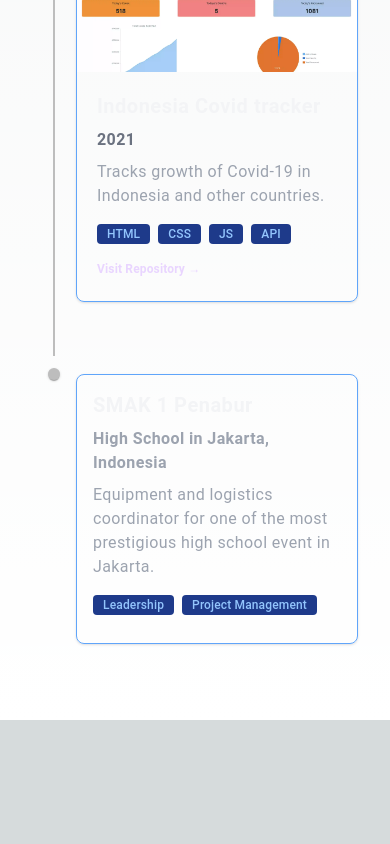
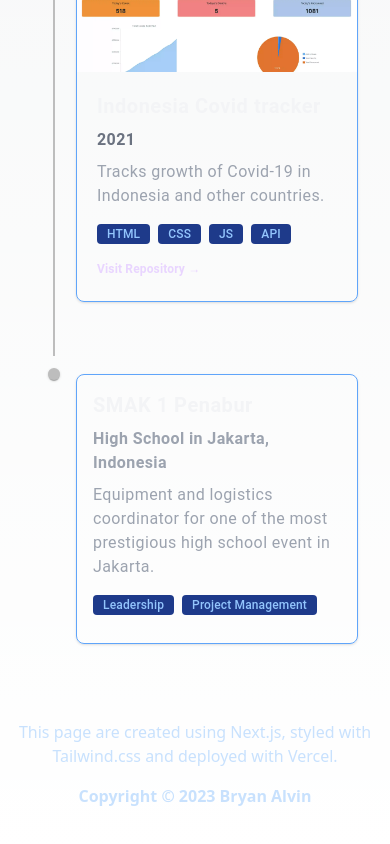
Before and after one commit to brebribre/pers-web, a Next.js app: page /components/layout/Timeline in a window 390 px wide. Shown: the part 4634-5478 px from the top of the page. Before the commit the page ends 5354 px from the top, so only its background shows below. Built offline with nearby package versions, Linux system fonts and the light colour scheme.

Commit message:
change theme

```diff
--- a/pages/components/layout/RightContent.tsx
+++ b/pages/components/layout/RightContent.tsx
@@ -4,6 +4,7 @@
   return (
     <div className="md:pt-16 lg:mr-24">
       <Timeline />
+
     </div>
   );
 }
--- a/pages/components/layout/Timeline.tsx
+++ b/pages/components/layout/Timeline.tsx
@@ -315,6 +315,15 @@
           </TimelineContent>
         </TimelineItem>
       </Timeline>
+      <div className="lg:hidden block text-center">
+        <p className="text-1xl text-blue-300 opacity-50 font-light">
+          This page are created using Next.js, styled with Tailwind.css and
+          deployed with Vercel.
+        </p>
+        <p className="text-1xl mt-4 mb-12 lg:mb-0 text-blue-300 opacity-50 font-bold ">
+          Copyright © 2023 Bryan Alvin
+        </p>
+      </div>
     </div>
   );
 }
```
